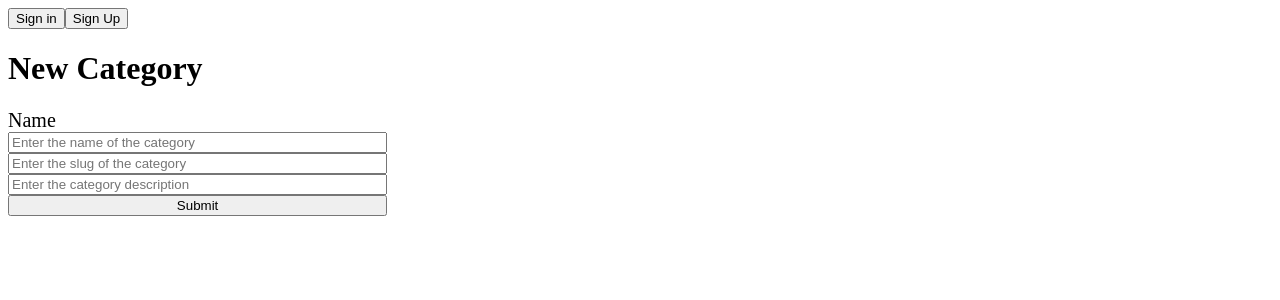
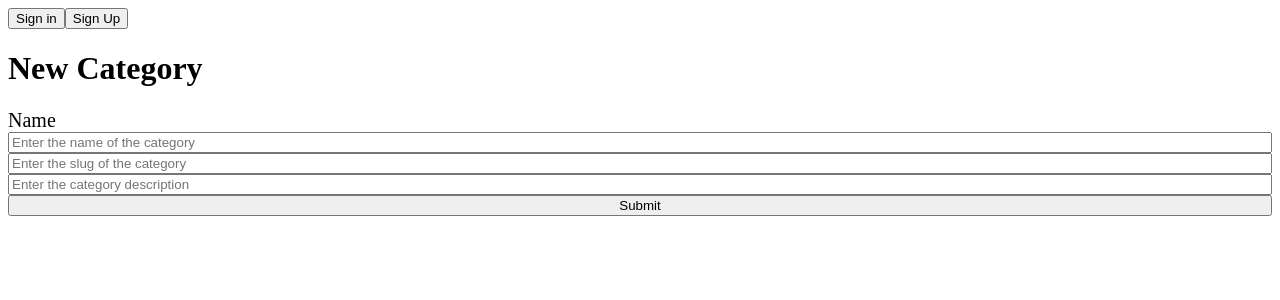
Before and after one commit to Toraline/next-ts-boilerplate, a Next.js app: page /categories/new in a window 1280 px wide. Shown: the top 300 px of the page. Built offline with nearby package versions, Linux system fonts and the light colour scheme; no server answers.

Commit message:
add ticket in  and remove max-width at

```diff
--- a/src/app/categories/new/components/FormNewCategory/FormNewCategory.css
+++ b/src/app/categories/new/components/FormNewCategory/FormNewCategory.css
@@ -1,6 +1,5 @@
 .form {
   display: flex;
   flex-direction: column;
-  max-width: 30%;
   font-size: 20px;
 }
--- a/src/modules/categories/categories.api.ts
+++ b/src/modules/categories/categories.api.ts
@@ -1,5 +1,6 @@
 import { Category } from "./categories.schema";
 
+// TODO: Ticket TOR-52
 const postCategory = async (newCategory: Category) => {
   const response = await fetch("http://localhost:3000/api/categories", {
     method: "POST",
```
